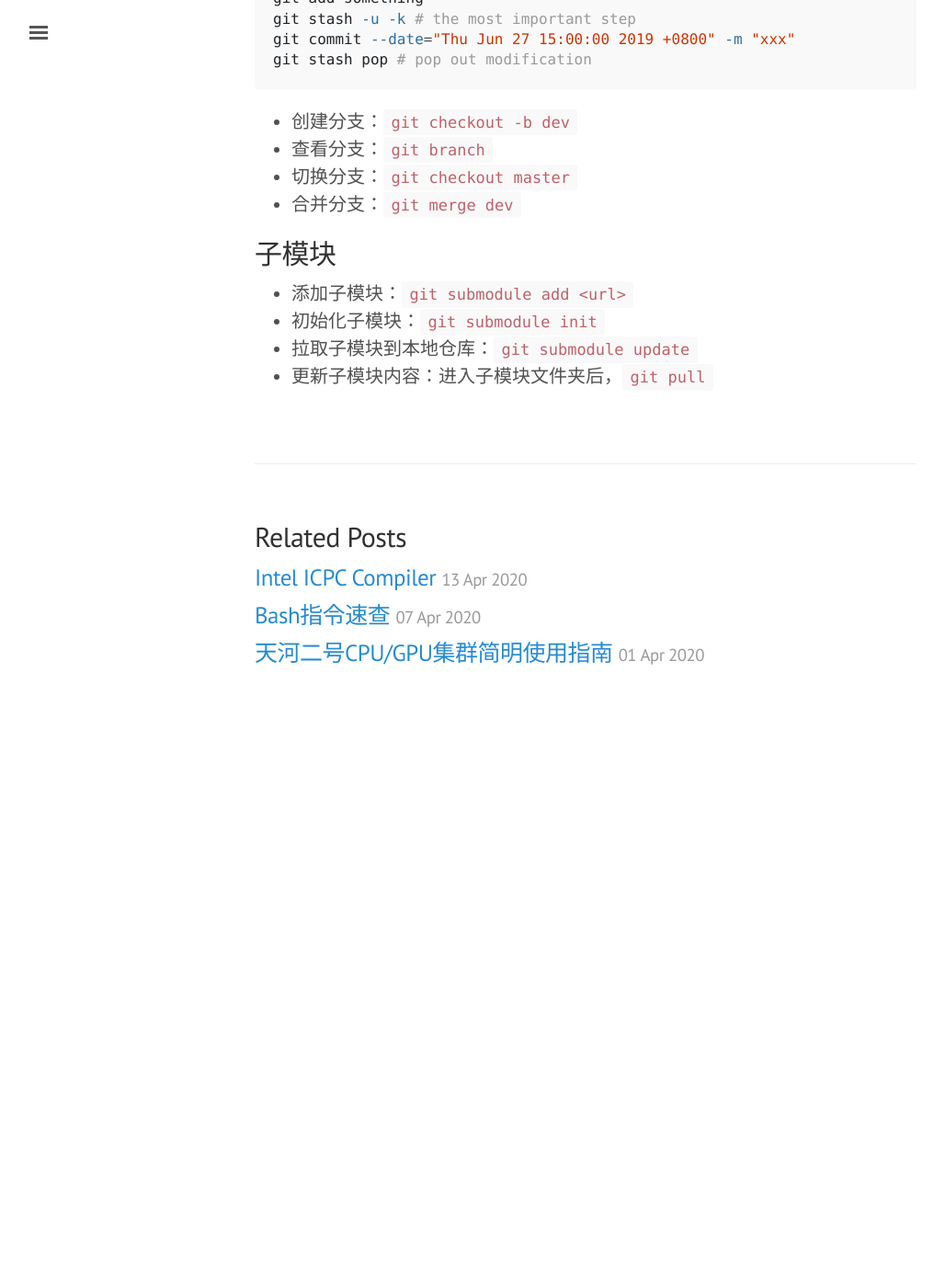
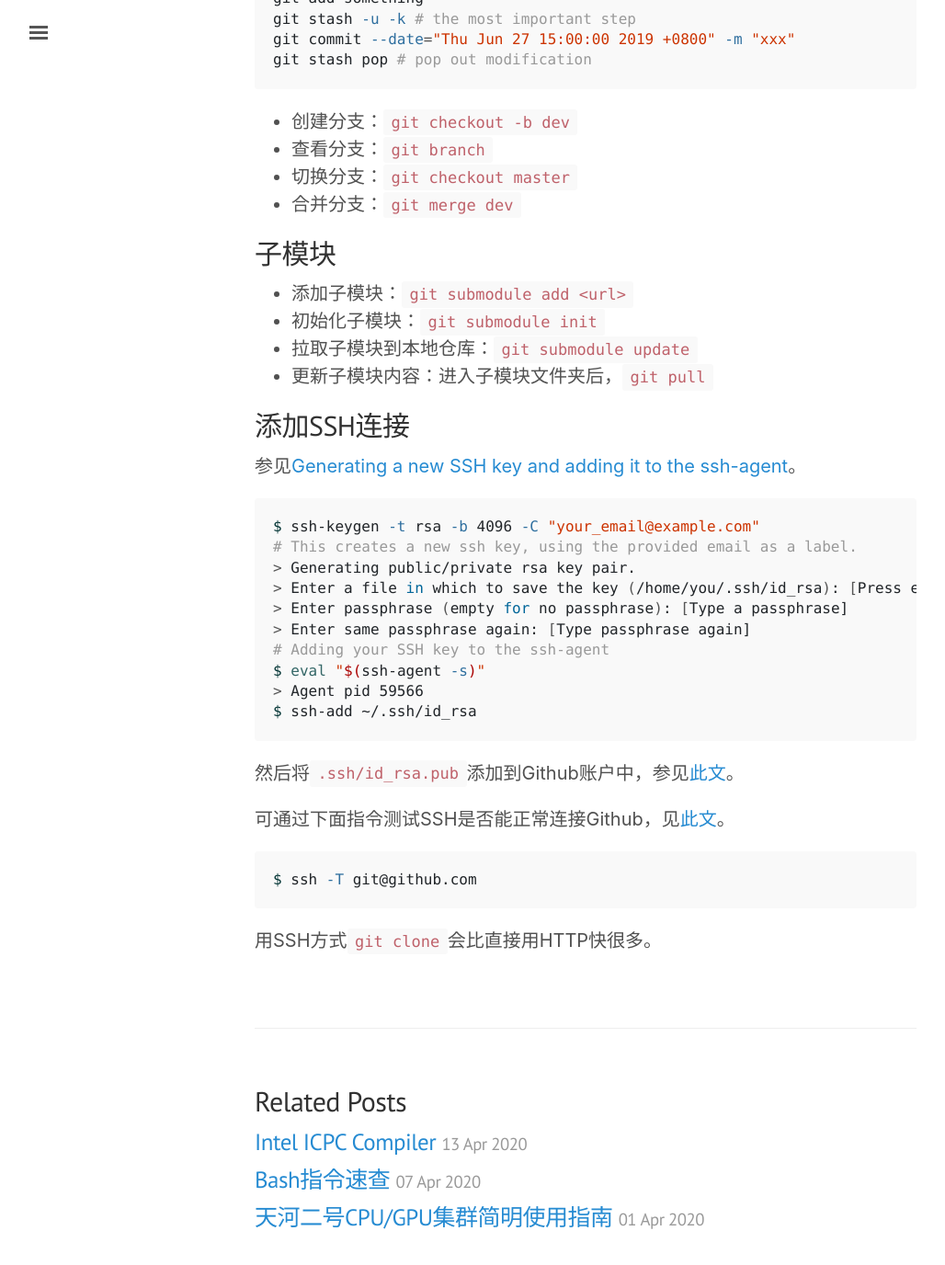
Before and after one commit to Ewenwan/chhzh123.github.io, a Jekyll site: the page built from _posts/2019-06-27-git.md, in a window 1280 px wide and 1400 px high, scrolled down 665 px. Shown: the top 1376 px of the window at 92% size, without its empty margins (3-1031 px from the left). Built offline with Jekyll 4.4.1, drawn with Linux system fonts in a browser that asks for light colours; nearby versions of some CDN libraries; comment, search, counter and statistics services are not loaded; before the commit the page ends 1452 px from its top, so only the background shows below that.

Commit message:
[blog] Add ssh to git

````diff
--- a/_posts/2019-06-27-git.md
+++ b/_posts/2019-06-27-git.md
@@ -35,3 +35,27 @@ git stash pop # pop out modification
 * 初始化子模块：`git submodule init`
 * 拉取子模块到本地仓库：`git submodule update`
 * 更新子模块内容：进入子模块文件夹后，`git pull`
+
+## 添加SSH连接
+参见[Generating a new SSH key and adding it to the ssh-agent](https://help.github.com/en/github/authenticating-to-github/generating-a-new-ssh-key-and-adding-it-to-the-ssh-agent)。
+```bash
+$ ssh-keygen -t rsa -b 4096 -C "your_email@example.com"
+# This creates a new ssh key, using the provided email as a label.
+> Generating public/private rsa key pair.
+> Enter a file in which to save the key (/home/you/.ssh/id_rsa): [Press enter]
+> Enter passphrase (empty for no passphrase): [Type a passphrase]
+> Enter same passphrase again: [Type passphrase again]
+# Adding your SSH key to the ssh-agent
+$ eval "$(ssh-agent -s)"
+> Agent pid 59566
+$ ssh-add ~/.ssh/id_rsa
+```
+
+然后将`.ssh/id_rsa.pub`添加到Github账户中，参见[此文](https://help.github.com/en/github/authenticating-to-github/adding-a-new-ssh-key-to-your-github-account)。
+
+可通过下面指令测试SSH是否能正常连接Github，见[此文](https://help.github.com/en/github/authenticating-to-github/testing-your-ssh-connection)。
+```bash
+$ ssh -T git@github.com
+```
+
+用SSH方式`git clone`会比直接用HTTP快很多。
````
